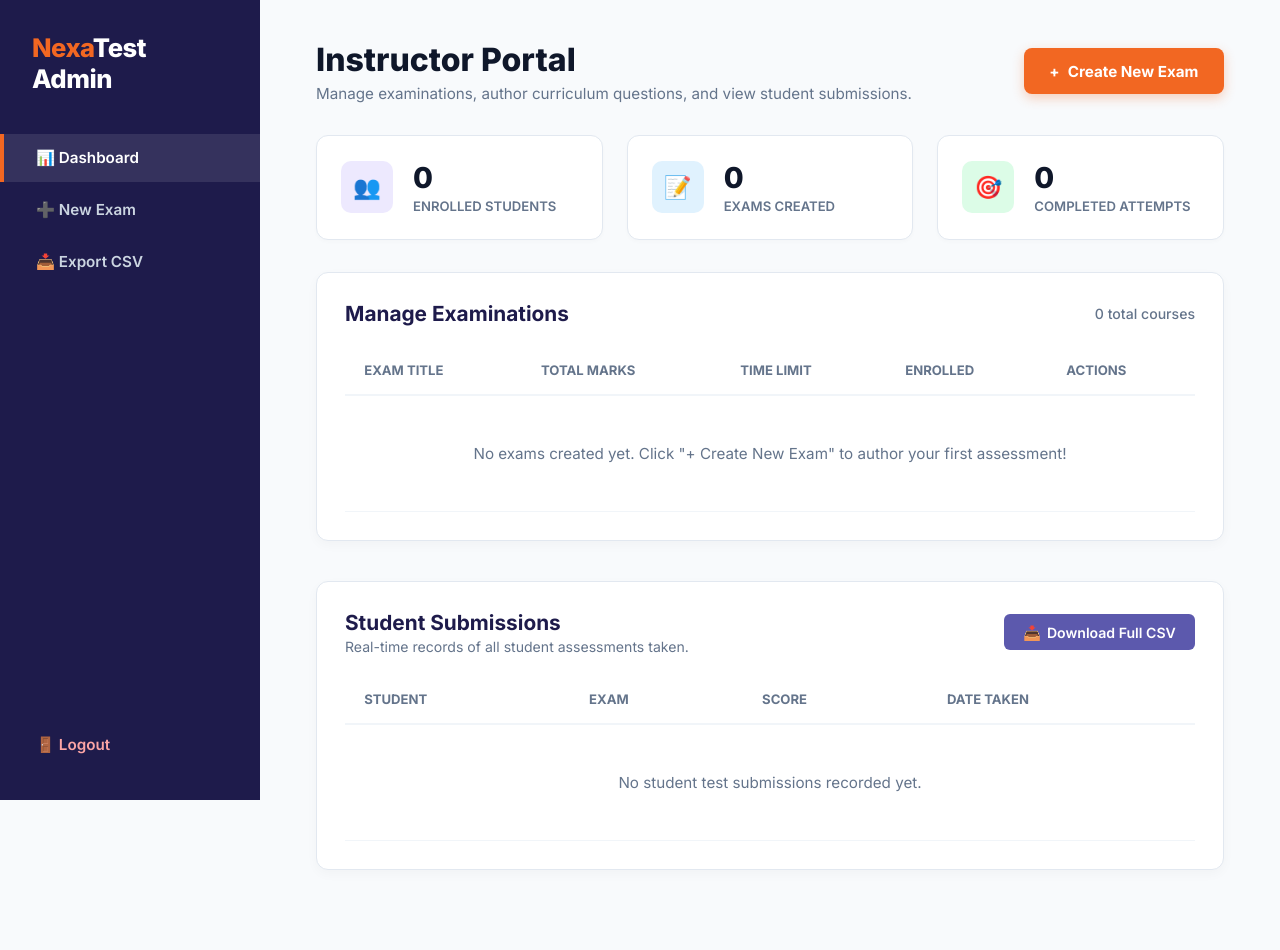
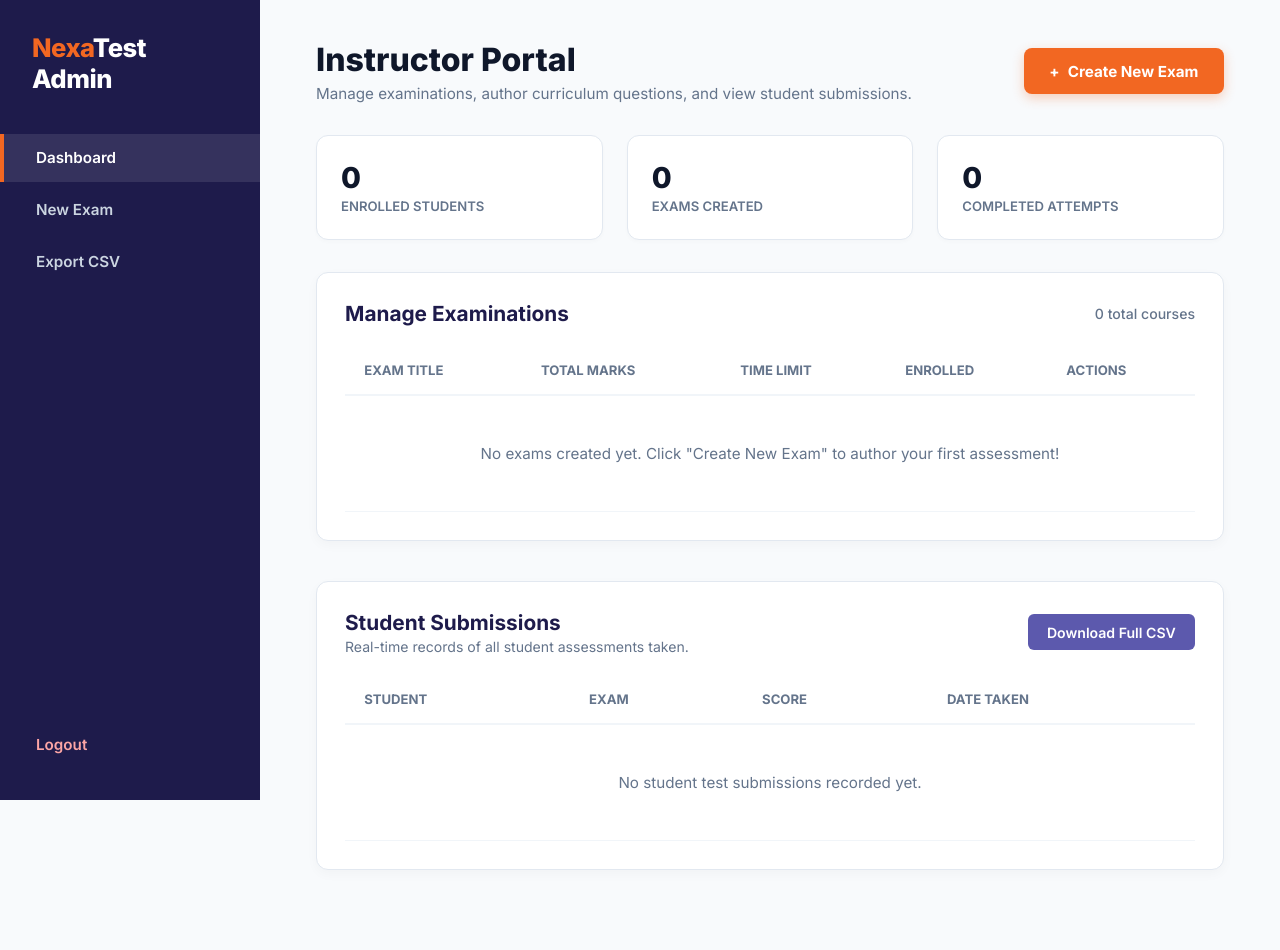
Before and after one commit to Saniya-S19/Online_exam_system, a Django app: page /teacher_dashboard/ in a window 1280 px wide. Run offline with Django 5.2, Linux system fonts and the light colour scheme; the visitor is signed in with stand-in values (Sample User, id 1); data comes from the database, SQL or seed files in the repository.

Commit message:
enhance the project

```diff
--- a/accounts/templates/add_question.html
+++ b/accounts/templates/add_question.html
@@ -195,7 +195,7 @@
         <!-- SMART AI GENERATOR -->
         <div class="ai-toolbar">
             <div class="ai-toolbar-header">
-                <span class="ai-badge">✨ Smart AI Question Generator</span>
+                <span class="ai-badge">Smart AI Question Generator</span>
                 <span style="font-size: 0.78rem; color: #a7f3d0;">Auto-populates fields with 1 click</span>
             </div>
             <div class="ai-controls">
@@ -207,7 +207,7 @@
                     <option value="general">Computer Science Core</option>
                 </select>
                 <button type="button" class="btn-ai-gen" onclick="generateAIQuestion()">
-                    <span>✨ Generate Question</span>
+                    <span>Generate Question</span>
                 </button>
             </div>
         </div>
--- a/accounts/templates/course_questions.html
+++ b/accounts/templates/course_questions.html
@@ -240,9 +240,8 @@
             </div>
         {% empty %}
             <div class="empty-placeholder">
-                <div style="font-size: 2.5rem; margin-bottom: 0.5rem;">❓</div>
                 <h3>No Questions Added Yet</h3>
-                <p>Start populating your exam by clicking "+ Add New Question". You can also use our AI generator to author questions in seconds!</p>
+                <p>Start populating your exam by clicking "Add New Question". You can also use our AI generator to author questions in seconds!</p>
                 <a href="{% url 'add_question' course.id %}" class="btn btn-add" style="margin-top: 1rem;">
                     + Add First Question
                 </a>
--- a/accounts/templates/delete_confirm.html
+++ b/accounts/templates/delete_confirm.html
@@ -37,11 +37,6 @@
             width: 100%;
             text-align: center;
             border: 1px solid var(--card-border);
-        }
-
-        .icon-warning {
-            font-size: 3rem;
-            margin-bottom: 1rem;
         }
 
         h2 { margin: 0 0 0.75rem 0; color: #f87171; font-size: 1.6rem; font-weight: 800; }
@@ -92,7 +87,6 @@
 </head>
 <body>
     <div class="card">
-        <div class="icon-warning">⚠️</div>
         <h2>Delete Examination?</h2>
         <p>Are you sure you want to permanently delete <strong>"{{ course.course_name }}"</strong>?</p>
         <p class="sub-warning">This will also delete all questions and student scores associated with this exam. This action cannot be undone.</p>
--- a/accounts/templates/delete_question.html
+++ b/accounts/templates/delete_question.html
@@ -37,11 +37,6 @@
             width: 100%;
             text-align: center;
             border: 1px solid var(--card-border);
-        }
-
-        .icon-warning {
-            font-size: 3rem;
-            margin-bottom: 1rem;
         }
 
         h2 { margin: 0 0 0.75rem 0; color: #f87171; font-size: 1.6rem; font-weight: 800; }
@@ -92,7 +87,6 @@
 </head>
 <body>
     <div class="card">
-        <div class="icon-warning">⚠️</div>
         <h2>Delete Question?</h2>
         <p>Are you sure you want to remove this question?</p>
         <p class="sub-warning">"{{ question.question_text }}"</p>
--- a/accounts/templates/home.html
+++ b/accounts/templates/home.html
@@ -201,7 +201,7 @@
     </div>
 
     <footer class="footer">
-        &copy; 2026 NexaTest. All rights reserved.
+        &copy; 2026 NexaTest.
     </footer>
 
 </body>
--- a/accounts/templates/login.html
+++ b/accounts/templates/login.html
@@ -223,7 +223,7 @@
                 <label>Password</label>
                 <div class="password-wrapper">
                     <input type="password" name="password" id="pwdInput" required>
-                    <span class="toggle-eye" onclick="togglePassword()">👁️</span>
+                    <span class="toggle-eye" onclick="togglePassword()">Show</span>
                 </div>
             </div>
 
@@ -240,10 +240,10 @@
 
             if (pwd.type === "password") {
                 pwd.type = "text";
-                eye.textContent = "🙈";
+                eye.textContent = "Hide";
             } else {
                 pwd.type = "password";
-                eye.textContent = "👁️";
+                eye.textContent = "Show";
             }
         }
     </script>
--- a/accounts/templates/manage_students.html
+++ b/accounts/templates/manage_students.html
@@ -178,7 +178,7 @@
 
         <div class="controls-bar">
             <div class="search-box">
-                <input type="text" class="search-input" id="searchBox" placeholder="🔍 Search students..." oninput="filterStudents()">
+                <input type="text" class="search-input" id="searchBox" placeholder=" Search students..." oninput="filterStudents()">
             </div>
             <button type="button" class="btn-toggle-all" onclick="toggleSelectAll()">
                 <span id="toggleText">Select All</span>
--- a/accounts/templates/teacher_dashboard.html
+++ b/accounts/templates/teacher_dashboard.html
@@ -125,17 +125,7 @@
             gap: 1.25rem;
             box-shadow: 0 2px 4px rgba(0,0,0,0.02);
         }
-        .metric-icon {
-            width: 52px;
-            height: 52px;
-            border-radius: 10px;
-            background: #ede9fe;
-            color: #6d28d9;
-            display: flex;
-            align-items: center;
-            justify-content: center;
-            font-size: 1.4rem;
-        }
+
         .metric-info h3 { margin: 0; font-size: 1.8rem; font-weight: 800; color: #0f172a; }
         .metric-info span { font-size: 0.82rem; color: var(--text-muted); text-transform: uppercase; font-weight: 600; }
 
@@ -288,13 +278,13 @@
         <aside class="sidebar">
             <div class="logo"><em>Nexa</em><span>Test Admin</span></div>
             <ul class="nav-links">
-                <li><a href="{% url 'teacher_dashboard' %}" class="nav-item active"><span>📊 Dashboard</span></a></li>
-                <li><a href="{% url 'add_course' %}" class="nav-item"><span>➕ New Exam</span></a></li>
-                <li><a href="{% url 'export_results_csv' %}" class="nav-item"><span>📥 Export CSV</span></a></li>
+                <li><a href="{% url 'teacher_dashboard' %}" class="nav-item active"><span>Dashboard</span></a></li>
+                <li><a href="{% url 'add_course' %}" class="nav-item"><span>New Exam</span></a></li>
+                <li><a href="{% url 'export_results_csv' %}" class="nav-item"><span>Export CSV</span></a></li>
             </ul>
             <div style="flex: 1;"></div>
             <ul class="nav-links">
-                <li><a href="{% url 'logout' %}" class="nav-item" style="color: #fca5a5;"><span>🚪 Logout</span></a></li>
+                <li><a href="{% url 'logout' %}" class="nav-item" style="color: #fca5a5;"><span>Logout</span></a></li>
             </ul>
         </aside>
 
@@ -314,7 +304,6 @@
             {% if messages %}
                 {% for message in messages %}
                     <div class="alert-box">
-                        <span>ℹ️</span>
                         <span>{{ message }}</span>
                     </div>
                 {% endfor %}
@@ -323,21 +312,18 @@
             <!-- METRICS GRID -->
             <div class="metrics-grid">
                 <div class="metric-card">
-                    <div class="metric-icon">👥</div>
                     <div class="metric-info">
                         <h3>{{ total_students }}</h3>
                         <span>Enrolled Students</span>
                     </div>
                 </div>
                 <div class="metric-card">
-                    <div class="metric-icon" style="background: #e0f2fe; color: #0284c7;">📝</div>
                     <div class="metric-info">
                         <h3>{{ total_exams_created }}</h3>
                         <span>Exams Created</span>
                     </div>
                 </div>
                 <div class="metric-card">
-                    <div class="metric-icon" style="background: #dcfce7; color: #16a34a;">🎯</div>
                     <div class="metric-info">
                         <h3>{{ total_exams_taken }}</h3>
                         <span>Completed Attempts</span>
@@ -385,22 +371,22 @@
                                         </button>
                                         <div class="dropdown-content">
                                             <a href="{% url 'course_questions' course.id %}">
-                                                <span>📋</span> View Questions
+                                                View Questions
                                             </a>
                                             <a href="{% url 'add_question' course.id %}">
-                                                <span>➕</span> Add Questions
+                                                Add Questions
                                             </a>
                                             <a href="{% url 'edit_course' course.id %}">
-                                                <span>✏️</span> Edit Exam Details
+                                                Edit Exam Details
                                             </a>
                                             <a href="{% url 'manage_students' course.id %}">
-                                                <span>👥</span> Manage Students
+                                                Manage Students
                                             </a>
                                             <a href="{% url 'export_results_csv_course' course.id %}">
-                                                <span>📊</span> Export CSV
+                                                Export CSV
                                             </a>
                                             <a href="{% url 'delete_course' course.id %}" class="action-delete">
-                                                <span>🗑️</span> Delete Exam
+                                                Delete Exam
                                             </a>
                                         </div>
                                     </div>
@@ -409,7 +395,7 @@
                         {% empty %}
                             <tr>
                                 <td colspan="5" style="text-align: center; color: var(--text-muted); padding: 3rem;">
-                                    No exams created yet. Click "+ Create New Exam" to author your first assessment!
+                                    No exams created yet. Click "Create New Exam" to author your first assessment!
                                 </td>
                             </tr>
                         {% endfor %}
@@ -427,7 +413,7 @@
                         </p>
                     </div>
                     <a href="{% url 'export_results_csv' %}" class="btn-csv">
-                        <span>📥</span> Download Full CSV
+                         Download Full CSV
                     </a>
                 </div>
 
```
Also changed, not shown: accounts/templates/dashboard.html (+3 -4 lines), accounts/templates/exam_review.html (+4 -4 lines), accounts/templates/signup.html (+6 -6 lines), accounts/templates/take_exam.html (+2 -12 lines).
